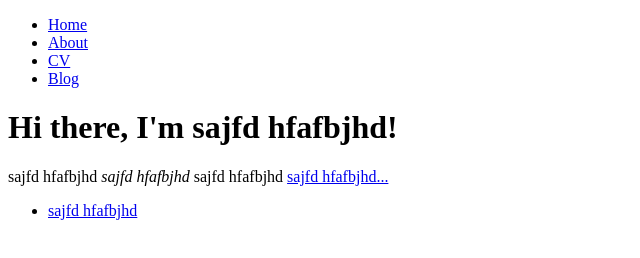
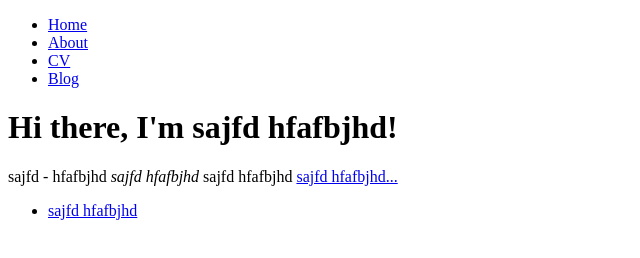
Before and after one commit to ssankaran30/sajfd-hfafbjhd.github.io, a plain HTML site: page index.html in a window 1280 px wide. Shown: the full height of the page, 0-640 px from the left. Drawn offline with Linux system fonts and the light colour scheme.

Commit message:
Updating safjd hfafbjhd

```diff
--- a/index.html
+++ b/index.html
@@ -15,7 +15,7 @@
 		<div class="container">
     		<div class="blurb">
         		<h1>Hi there, I'm sajfd hfafbjhd!</h1>
-				<p>sajfd hfafbjhd <em>sajfd hfafbjhd</em> sajfd hfafbjhd <a href="/about">sajfd hfafbjhd...</a></p>
+				<p>sajfd - hfafbjhd <em>sajfd hfafbjhd</em> sajfd hfafbjhd <a href="/about">sajfd hfafbjhd...</a></p>
     		</div><!-- /.blurb -->
 		</div><!-- /.container -->
 		<footer>
```
